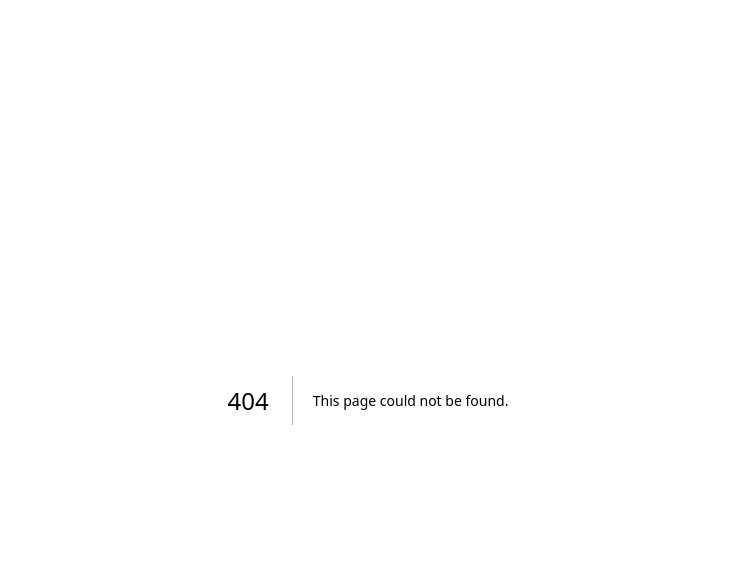
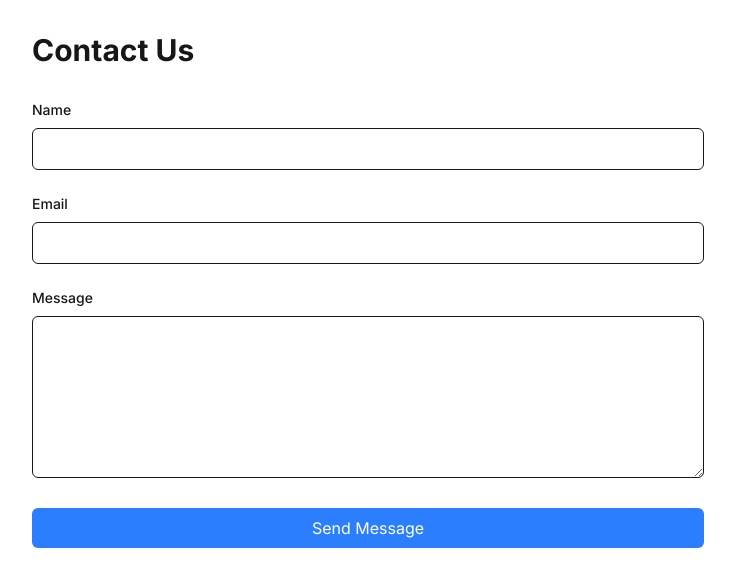
Before and after one commit to slashml/chatbot, a Next.js app: page /contact in a window 1280 px wide. Before the commit this address had no page. Shown: the top 586 px of the page, without its empty margins (272-1007 px from the left). Built offline with nearby package versions, Linux system fonts and the light colour scheme.

Commit message:
contact page added

```diff
--- /dev/null
+++ b/app/contact/page.tsx
@@ -0,0 +1,91 @@
+'use client';
+
+import { useState } from 'react';
+
+export default function ContactPage() {
+  const [formData, setFormData] = useState({
+    name: '',
+    email: '',
+    message: ''
+  });
+
+  const handleSubmit = async (e: React.FormEvent) => {
+    e.preventDefault();
+    try {
+      // Here you would typically send the form data to your API
+      console.log('Form submitted:', formData);
+      // Reset form after submission
+      setFormData({ name: '', email: '', message: '' });
+      alert('Thank you for your message! We will get back to you soon.');
+    } catch (error) {
+      console.error('Error submitting form:', error);
+      alert('There was an error sending your message. Please try again.');
+    }
+  };
+
+  const handleChange = (e: React.ChangeEvent<HTMLInputElement | HTMLTextAreaElement>) => {
+    const { name, value } = e.target;
+    setFormData(prev => ({
+      ...prev,
+      [name]: value
+    }));
+  };
+
+  return (
+    <div className="min-h-screen p-8">
+      <div className="max-w-2xl mx-auto">
+        <h1 className="text-3xl font-bold mb-8">Contact Us</h1>
+        <form onSubmit={handleSubmit} className="space-y-6">
+          <div>
+            <label htmlFor="name" className="block text-sm font-medium mb-2">
+              Name
+            </label>
+            <input
+              type="text"
+              id="name"
+              name="name"
+              value={formData.name}
+              onChange={handleChange}
+              required
+              className="w-full px-4 py-2 border rounded-md focus:outline-none focus:ring-2 focus:ring-blue-500"
+            />
+          </div>
+          <div>
+            <label htmlFor="email" className="block text-sm font-medium mb-2">
+              Email
+            </label>
+            <input
+              type="email"
+              id="email"
+              name="email"
+              value={formData.email}
+              onChange={handleChange}
+              required
+              className="w-full px-4 py-2 border rounded-md focus:outline-none focus:ring-2 focus:ring-blue-500"
+            />
+          </div>
+          <div>
+            <label htmlFor="message" className="block text-sm font-medium mb-2">
+              Message
+            </label>
+            <textarea
+              id="message"
+              name="message"
+              value={formData.message}
+              onChange={handleChange}
+              required
+              rows={6}
+              className="w-full px-4 py-2 border rounded-md focus:outline-none focus:ring-2 focus:ring-blue-500"
+            />
+          </div>
+          <button
+            type="submit"
+            className="w-full bg-blue-500 text-white py-2 px-4 rounded-md hover:bg-blue-600 transition-colors"
+          >
+            Send Message
+          </button>
+        </form>
+      </div>
+    </div>
+  );
+}
```
